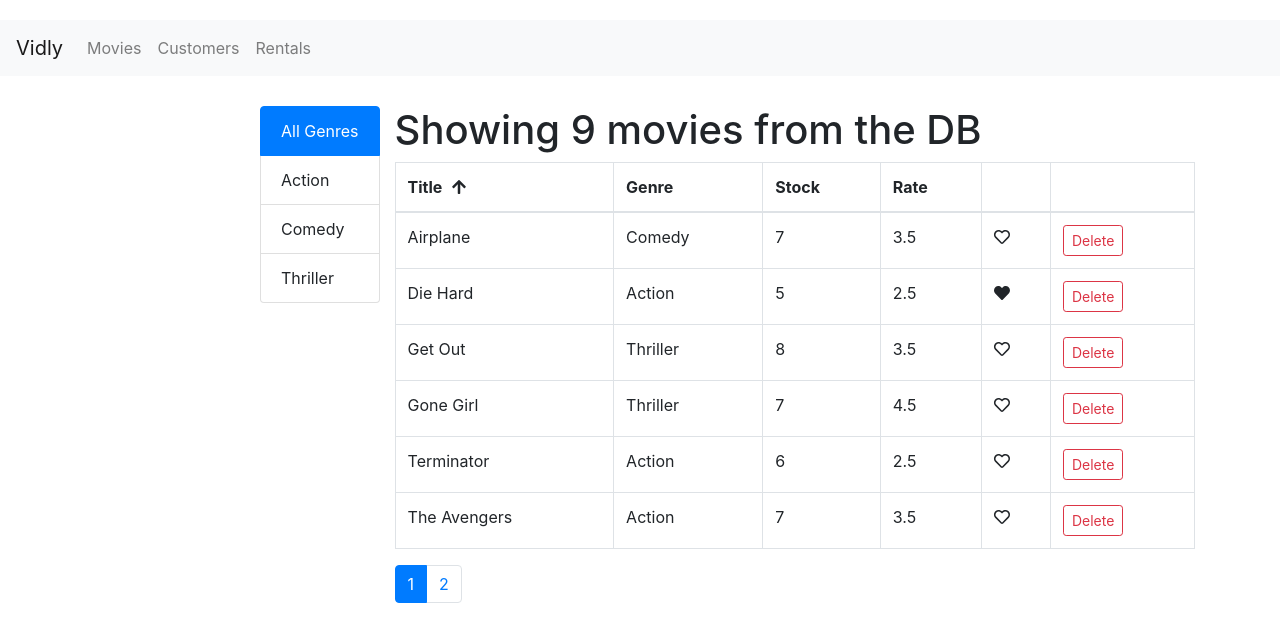
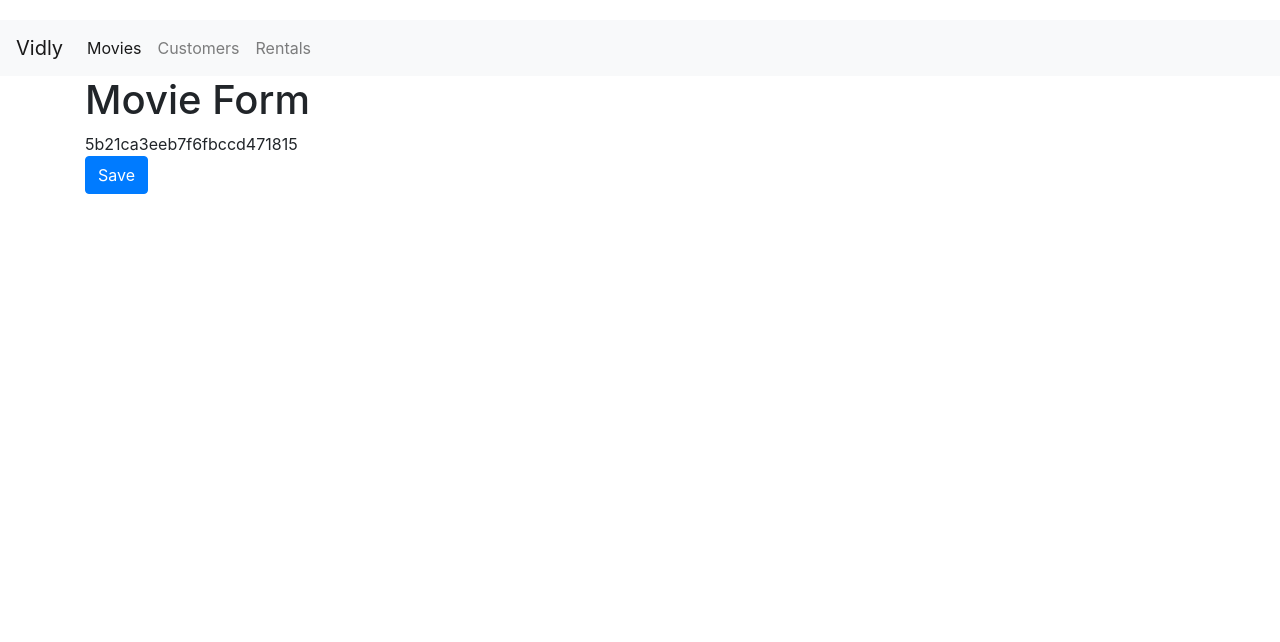
Before and after one commit to bolf/vidly, a React (Create React App) app: page /movies/5b21ca3eeb7f6fbccd471815 in a window 1280 px wide. Shown: the top 642 px of the page. Built offline with nearby package versions, Linux system fonts and the light colour scheme.

Commit message:
adding routing

```diff
--- a/src/App.js
+++ b/src/App.js
@@ -6,6 +6,7 @@ import { Route, Switch, Redirect } from "react-router-dom";
 import Customers from "./components/customers";
 import Rentals from "./components/rentals";
 import NotFound from "./components/notFound";
+import MovieForm from "./components/movieForm";
 
 class App extends Component {
   render() {
@@ -14,10 +15,11 @@ class App extends Component {
         <NavBar />
         <main className="container">
           <Switch>
-            <Route path="/" exact component={Movies} />
+            <Route path="/movies/:_id" component={MovieForm} />
             <Route path="/movies" component={Movies} />
             <Route path="/customers" component={Customers} />
             <Route path="/rentals" component={Rentals} />
+            <Route path="/" exact component={Movies} />
             <Route path="/not-found" component={NotFound} />
             <Redirect to="not-found" />
           </Switch>
--- a/src/components/common/navbar.jsx
+++ b/src/components/common/navbar.jsx
@@ -1,5 +1,5 @@
 import React from "react";
-import { Link } from "react-router-dom";
+import { NavLink } from "react-router-dom";
 
 const Navbar = () => {
   return (
@@ -20,15 +20,15 @@ const Navbar = () => {
       </button>
       <div className="collapse navbar-collapse" id="navbarNavAltMarkup">
         <div className="navbar-nav">
-          <Link className="nav-item nav-link" to="/movies">
+          <NavLink className="nav-item nav-link" to="/movies">
             Movies <span className="sr-only">(current)</span>
-          </Link>
-          <Link className="nav-item nav-link" to="/customers">
+          </NavLink>
+          <NavLink className="nav-item nav-link" to="/customers">
             Customers
-          </Link>
-          <Link className="nav-item nav-link" to="/rentals">
+          </NavLink>
+          <NavLink className="nav-item nav-link" to="/rentals">
             Rentals
-          </Link>
+          </NavLink>
         </div>
       </div>
     </nav>
--- a/src/components/common/tableBody.jsx
+++ b/src/components/common/tableBody.jsx
@@ -1,11 +1,16 @@
 import React, { Component } from "react";
 import _ from "lodash";
+import { Link } from "react-router-dom";
 
 class TableBody extends Component {
   renderCell = (row, column) => {
     if (column.content) return column.content(row);
 
-    return _.get(row, column.path);
+    if (column.path === "title") {
+      return <Link to={"/movies/" + row._id}>{_.get(row, column.path)}</Link>;
+    } else {
+      return _.get(row, column.path);
+    }
   };
 
   render() {
--- /dev/null
+++ b/src/components/movieForm.jsx
@@ -0,0 +1,22 @@
+import React, { Component } from "react";
+
+class MovieForm extends Component {
+  handleSave = () => {
+    this.props.history.replace("/movies");
+  };
+  render() {
+    return (
+      <div>
+        <h1>Movie Form</h1>
+        {this.props.match.params._id}
+        <div>
+          <button className="btn btn-primary" onClick={this.handleSave}>
+            Save
+          </button>
+        </div>
+      </div>
+    );
+  }
+}
+
+export default MovieForm;
--- a/src/components/movies.jsx
+++ b/src/components/movies.jsx
@@ -5,8 +5,6 @@ import Pagination from "./common/pagination";
 import Filtering from "./common/filtering";
 import MoviesTable from "./moviesTable";
 import _ from "lodash";
-import Navbar from "./common/navbar";
-import { Switch } from "react-router-dom";
 
 class Movies extends Component {
   state = {
```
